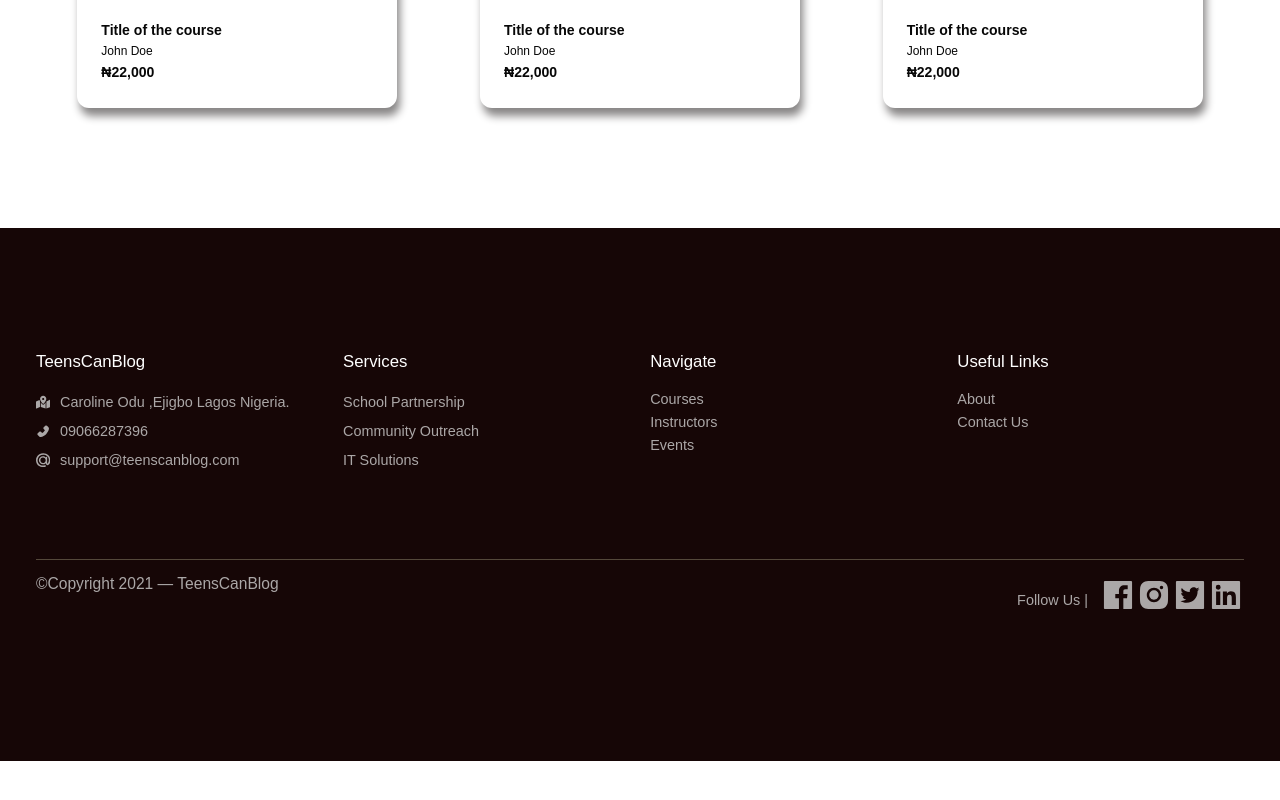
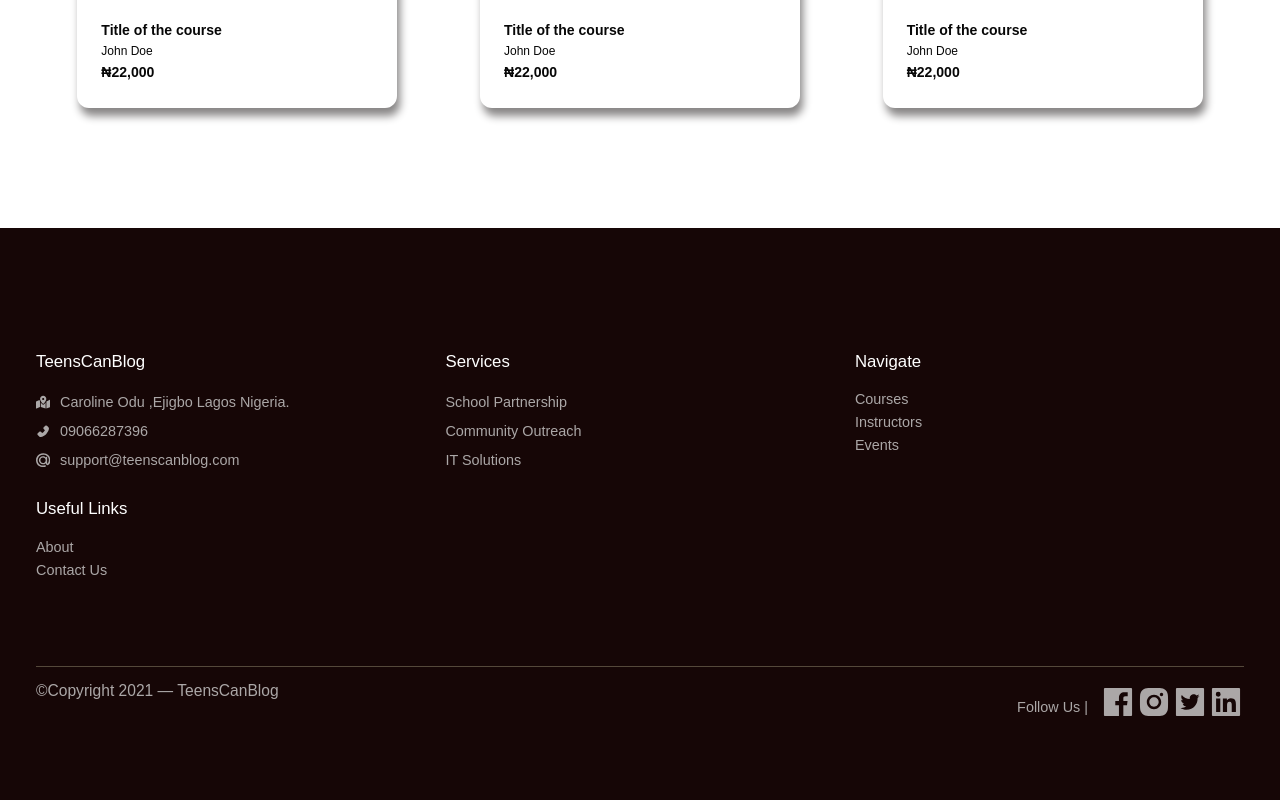
Before and after one commit to Niscolinx/teenscan, a React (Create React App) app: page / in a window 1280 px wide. Shown: the part 1461-2261 px from the top of the page. Before the commit the page ends 2222 px from the top, so only its background shows below. Built offline with nearby package versions, Linux system fonts and the light colour scheme; what react-router-last-location would draw is missing.

Commit message:
working on footer

```diff
--- a/src/sass/components/footer.scss
+++ b/src/sass/components/footer.scss
@@ -6,7 +6,7 @@
     &__main {
         color: $color-grey-light-2;
         display: grid;
-        grid-template-columns: repeat(auto-fit, minmax(20rem, 1fr));
+        grid-template-columns: repeat(auto-fit, minmax(25rem, 1fr));
         gap: 1.7rem;
     }
 
```
